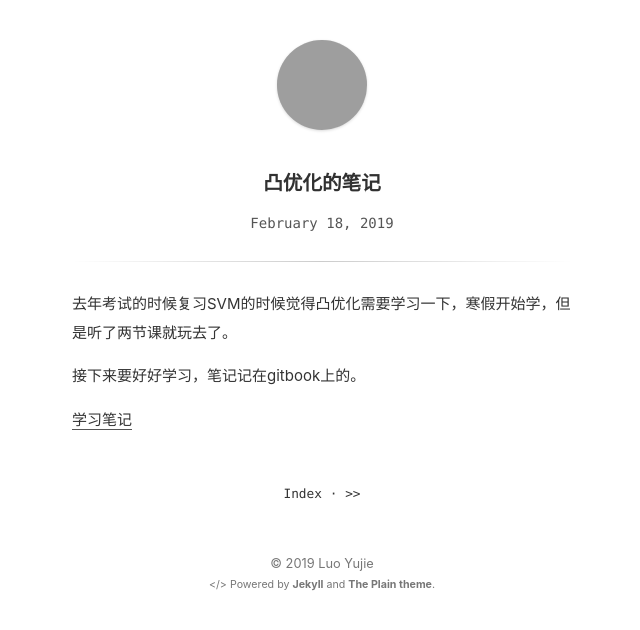
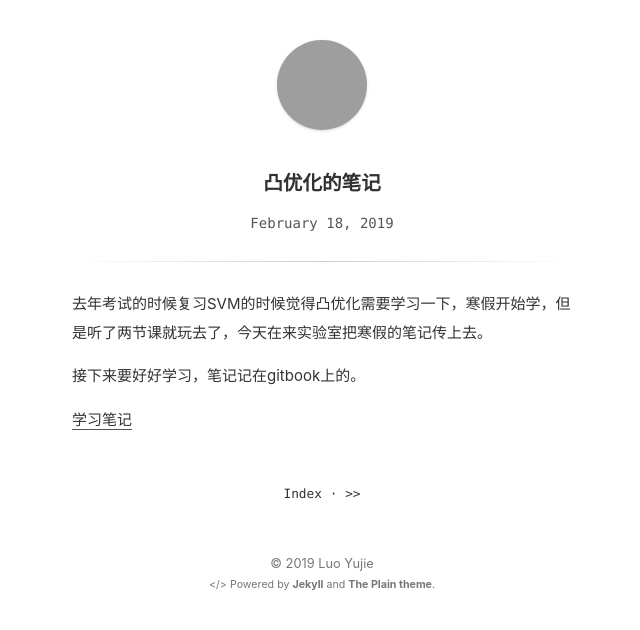
Before and after one commit to luome/luome.github.io, a Jekyll site: the page built from _posts/2019-2-18-convex-optimization-on-gitbook.md, in a window 1280 px wide. Shown: the top 630 px of the page, without its empty margins (318-958 px from the left). Built offline with Jekyll 4.4.1, drawn with Linux system fonts in a browser that asks for light colours; grey boxes are pictures that could not be loaded.

Commit message:
convex on gitbook url change

```diff
--- a/_posts/2019-2-18-convex-optimization-on-gitbook.md
+++ b/_posts/2019-2-18-convex-optimization-on-gitbook.md
@@ -2,8 +2,8 @@
 title: 凸优化的笔记
 updated: 2018-2-18 18:57
 ---
-去年考试的时候复习SVM的时候觉得凸优化需要学习一下，寒假开始学，但是听了两节课就玩去了。
+去年考试的时候复习SVM的时候觉得凸优化需要学习一下，寒假开始学，但是听了两节课就玩去了，今天在来实验室把寒假的笔记传上去。
 
 接下来要好好学习，笔记记在gitbook上的。
 
-[学习笔记](luome.gitbook.io/convex_optimization)
+[学习笔记](https://luome.gitbook.io/convex_optimization)
```
